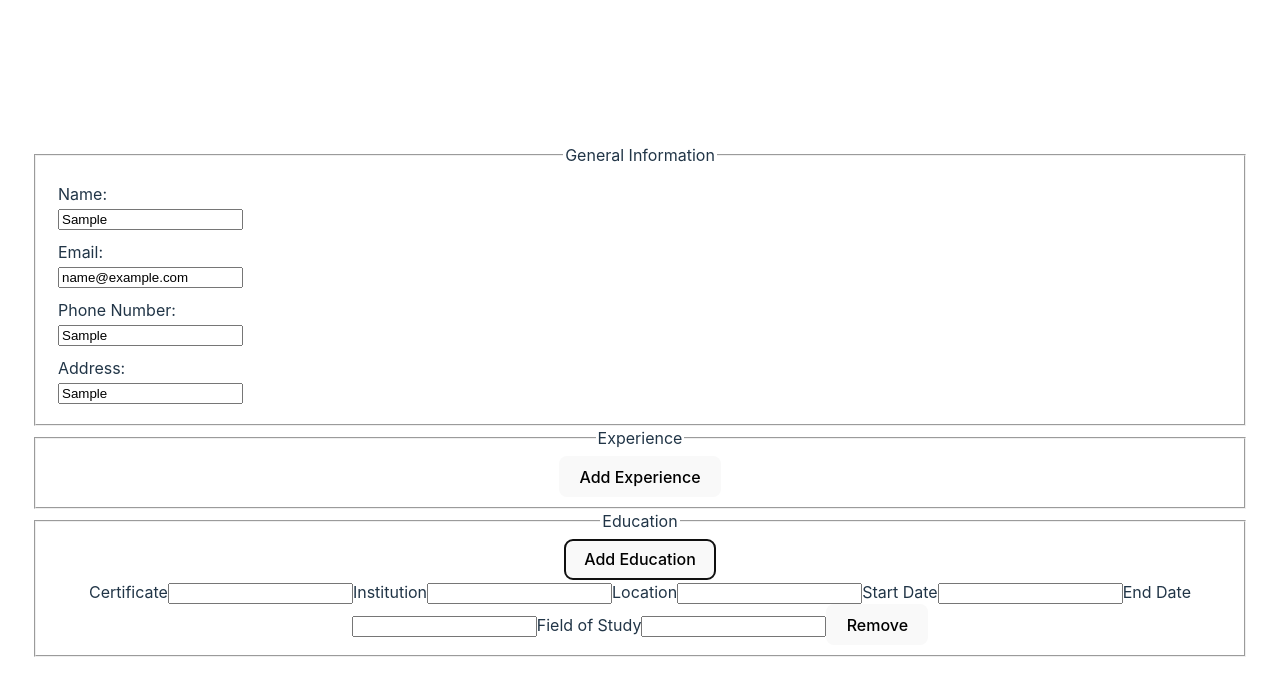
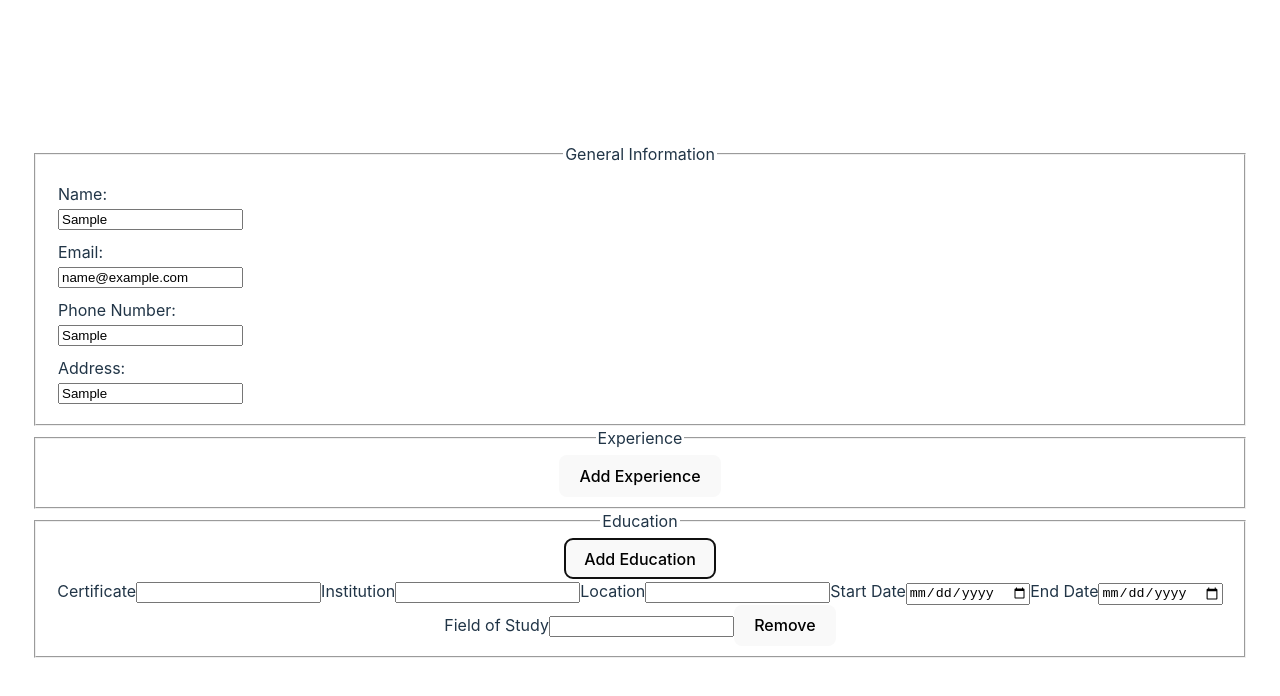
Before and after one commit to BDS-001/React-CV-Application, a React (Vite) app: page / in a window 1280 px wide. Both pictures are taken after typing "Sample", "name@example.com", "Sample", "Sample" into the empty fields and a click on the button "Add Education". Shown: the top 696 px of the page. Built offline with nearby package versions, Linux system fonts and the light colour scheme.

Commit message:
changed edication date inputes to use type date

```diff
--- a/src/Education.jsx
+++ b/src/Education.jsx
@@ -34,7 +34,7 @@ function GenerateEducation({ education, handleRemoveEducation, setState}) {
                     <label>
                         Start Date
                         <input
-                            type="text"
+                            type="date"
                             value={entry.startDate}
                             onChange={(e) => HandleInputChange(entry.id, 'startDate', e.target.value, setState)}
                         />
@@ -42,7 +42,7 @@ function GenerateEducation({ education, handleRemoveEducation, setState}) {
                     <label>
                         End Date
                         <input
-                            type="text"
+                            type="date"
                             value={entry.endDate}
                             onChange={(e) => HandleInputChange(entry.id, 'endDate', e.target.value, setState)}
                         />
```
